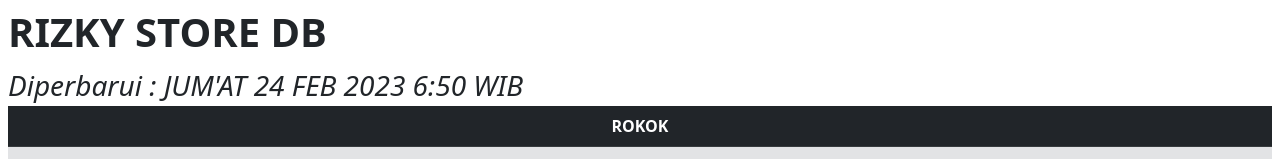
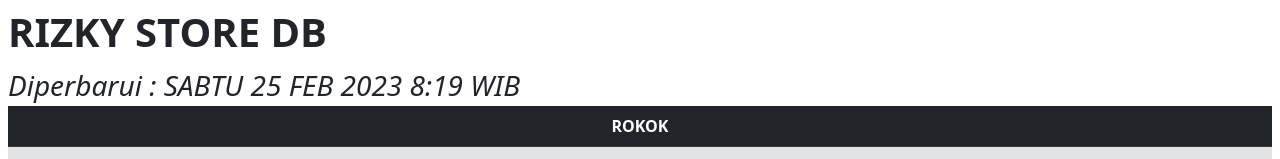
Before and after one commit to mitsuya-creator/programming, a plain HTML site: page Rzkystore/index.html in a window 1280 px wide. Shown: the top 159 px of the page. Drawn offline with nearby package versions, Linux system fonts and the light colour scheme.

Commit message:
index.html

```diff
--- a/Rzkystore/index.html
+++ b/Rzkystore/index.html
@@ -10,7 +10,7 @@
     <div id="container" class="mt-2 mx-2">
       <div id="header">
         <h1 class="fw-bold">RIZKY STORE DB</h1>
-        <span class="fs-3 fst-italic">Diperbarui : JUM'AT 24 FEB 2023 6:50 WIB</span>
+        <span class="fs-3 fst-italic">Diperbarui : SABTU 25 FEB 2023 8:19 WIB</span>
       </div>
     </div>
     <script src="https://cdn.jsdelivr.net/npm/bootstrap@5.2.3/dist/js/bootstrap.bundle.min.js" integrity="sha384-kenU1KFdBIe4zVF0s0G1M5b4hcpxyD9F7jL+jjXkk+Q2h455rYXK/7HAuoJl+0I4" crossorigin="anonymous"></script>
```
